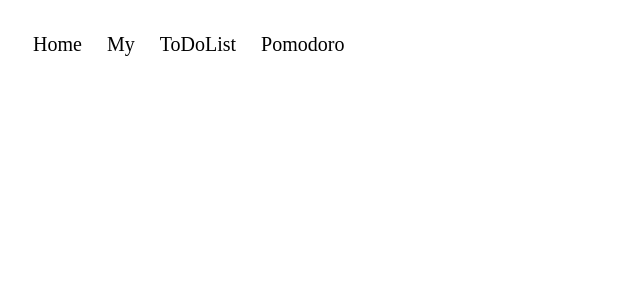
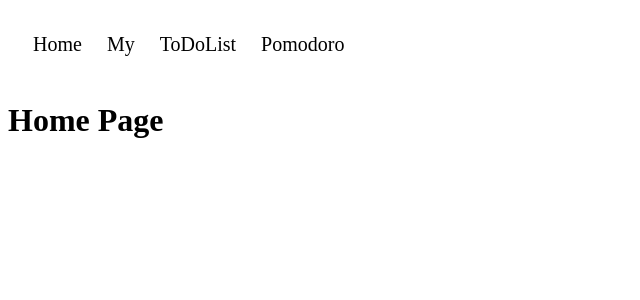
Before and after one commit to sooozi/study-app_ver.01, a React (Create React App) app: page / in a window 1280 px wide. Shown: the top 300 px of the page, without its empty margins (0-640 px from the left). Built offline with nearby package versions, Linux system fonts and the light colour scheme.

Commit message:
231127_깃허브 페이지 연동

```diff
--- a/package.json
+++ b/package.json
@@ -13,7 +13,7 @@
     "react-scripts": "5.0.1",
     "web-vitals": "^2.1.4"
   },
-  "homepage": "https://sooozi.github.io/study-app_ver.01",
+  "homepage": "https://sooozi.github.io/study-app_ver.01/",
   "scripts": {
     "predeploy": "npm run build",
     "deploy": "gh-pages -d build",
--- a/src/App.js
+++ b/src/App.js
@@ -3,7 +3,7 @@ import { Route, Routes } from 'react-router-dom';
 import Home from './pages/Home';
 import Memo from './pages/Memo';
 import Pomodoro from './pages/Pomodoro';
-import ToDoList from './pages/ToDoList';
+import ToDoList from './pages/Memo';
 import NavBar from './layout/NavBar';
 
 function App() {
@@ -12,10 +12,10 @@ function App() {
     <NavBar />
     <Routes>
       <Route>
-        <Route path='/study-app_ver.01' element={<Home />} />
-        <Route path='/study-app_ver.01/Memo' element={<Memo />} />
-        <Route path='/study-app_ver.01/Pomodoro' element={<Pomodoro />} />
-        <Route path='/study-app_ver.01/ToDoList' element={<ToDoList />} />
+        <Route path='/' element={<Home />} />
+        <Route path='/Memo' element={<Memo />} />
+        <Route path='/Pomodoro' element={<Pomodoro />} />
+        <Route path='/ToDoList' element={<ToDoList />} />
       </Route>
     </Routes>
     </>
```
